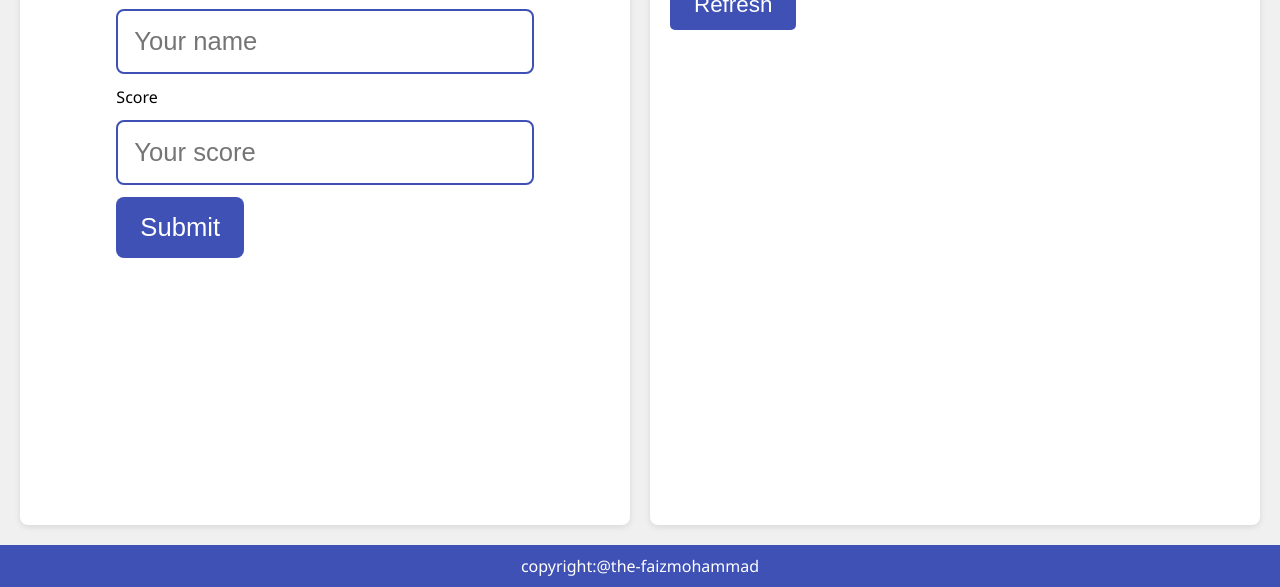
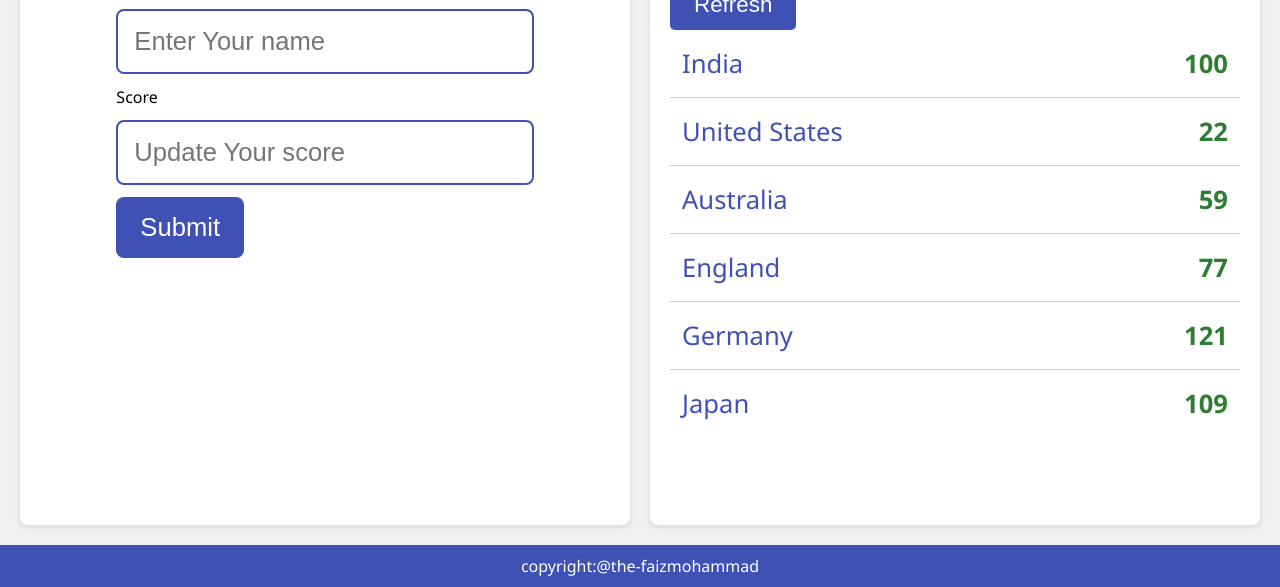
Before and after one commit to the-faizmohammad/leaderboard-game, a website built with webpack: page src/index.html in a window 1280 px wide. Shown: the part 213-800 px from the top of the page. Built offline with nearby package versions, Linux system fonts and the light colour scheme.

Commit message:
update index.html

```diff
--- a/src/index.html
+++ b/src/index.html
@@ -18,11 +18,11 @@
             <form action="#" method="POST">
                 <div class="user-input">
                     <label for="name">Name</label>
-                    <input type="text" id="name" placeholder="Your name" required />
+                    <input type="text" id="name" placeholder="Enter Your name" required />
                 </div>
                 <div class="user-input">
                     <label for="score">Score</label>
-                    <input type="number" id="score" placeholder="Your score" required />
+                    <input type="number" id="score" placeholder="Update Your score" required />
                 </div>
                 <div class="submit-button">
                     <button type="button" id="add-score">Submit</button>
@@ -34,9 +34,33 @@
                 <h2 class="heading">Recent scores</h2>
                 <button id="scores-refresh" type="button">Refresh</button>
             </div>
-            <ol class="scores-list" id="leaderboard-list">
-                <!-- Sorted list of countries will be displayed here -->
-            </ol>
+            <ul class="scores-list">
+                <!-- example list elements (scores) -->
+                <li>
+                    <p class="country">India</p>
+                    <p class="score-value">100</p>
+                </li>
+                <li>
+                    <p class="country">United States</p>
+                    <p class="score-value">22</p>
+                </li>
+                <li>
+                    <p class="country">Australia</p>
+                    <p class="score-value">59</p>
+                </li>
+                <li>
+                    <p class="country">England</p>
+                    <p class="score-value">77</p>
+                </li>
+                <li>
+                    <p class="country">Germany</p>
+                    <p class="score-value">121</p>
+                </li>
+                <li>
+                    <p class="country">Japan</p>
+                    <p class="score-value">109</p>
+                </li>
+            </ul>
         </section>
 </main>
 <footer class="footer">
```
Also changed, not shown: src/modules/leaderboard.js (deleted, +0 -26 lines), dist/index.html, dist/main.js, src/index.js (line endings or trailing spaces).
